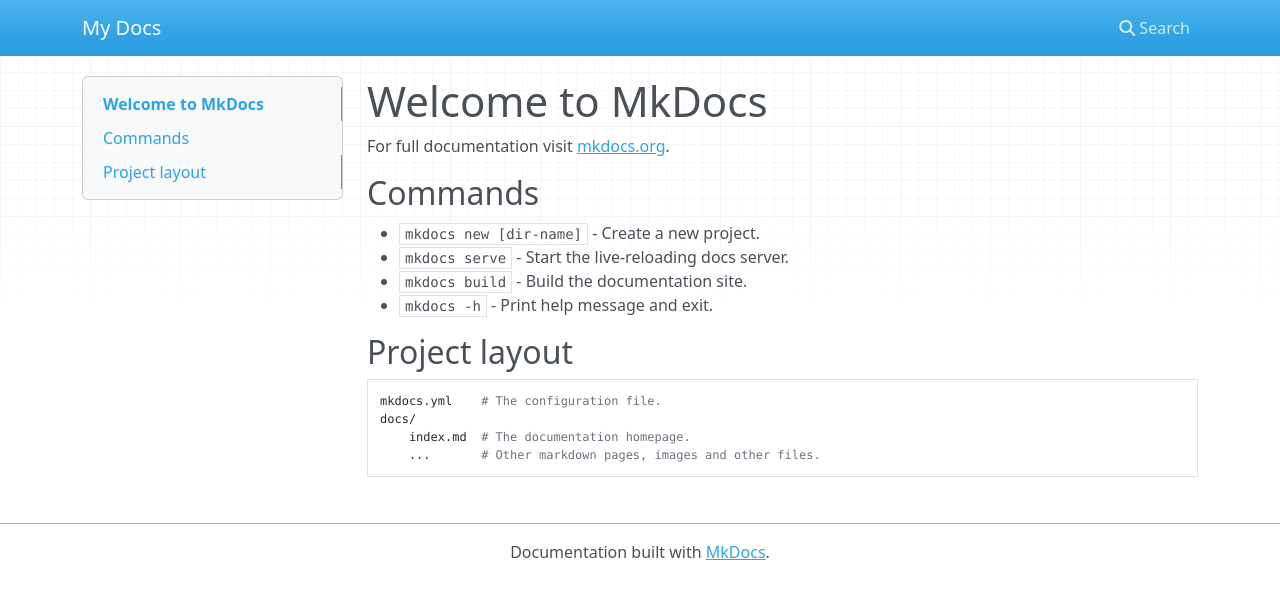
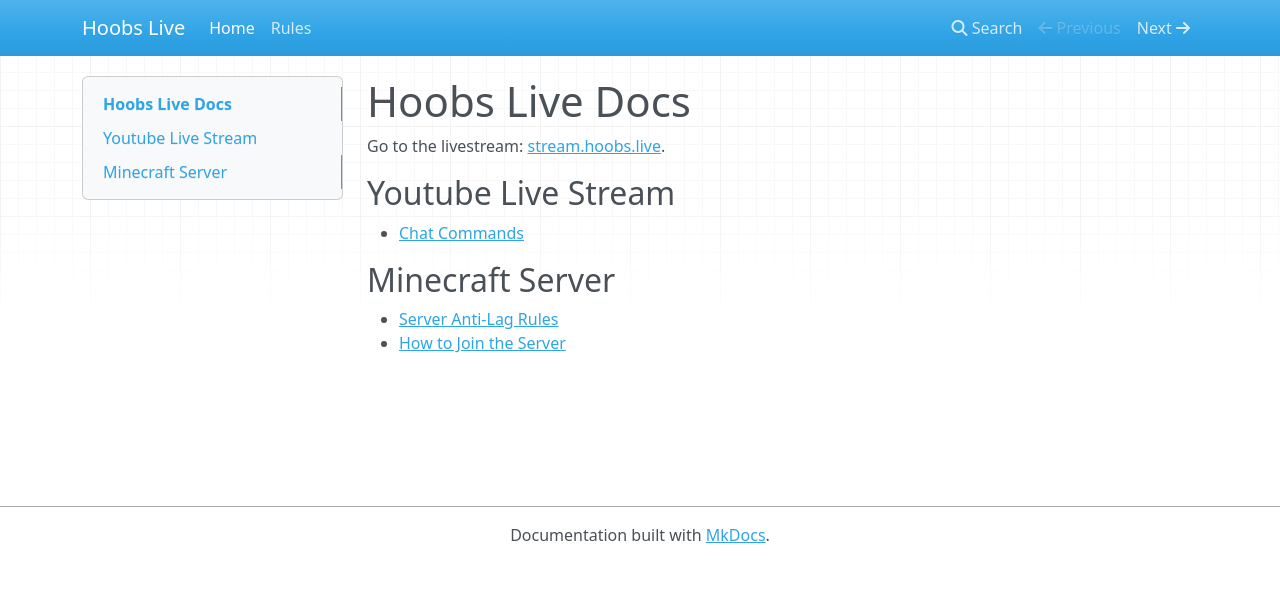
Before and after one commit to cunhar/hoobs-live-docs, an MkDocs documentation site: the page built from docs/index.md, in a window 1280 px wide. Shown: the top 599 px of the page. Built offline with MkDocs 1.6.1, drawn with Linux system fonts in a browser that asks for light colours; nearby versions of some CDN libraries.

Commit message:
Add lag rules, chat commands, and how to join

```diff
--- a/docs/index.md
+++ b/docs/index.md
@@ -1,17 +1,12 @@
-# Welcome to MkDocs
+# Hoobs Live Docs
 
-For full documentation visit [mkdocs.org](https://www.mkdocs.org).
+Go to the livestream: [stream.hoobs.live](https://stream.hoobs.live/).
 
-## Commands
 
-* `mkdocs new [dir-name]` - Create a new project.
-* `mkdocs serve` - Start the live-reloading docs server.
-* `mkdocs build` - Build the documentation site.
-* `mkdocs -h` - Print help message and exit.
+## Youtube Live Stream
+* [Chat Commands](../youtube/commands)
 
-## Project layout
 
-    mkdocs.yml    # The configuration file.
-    docs/
-        index.md  # The documentation homepage.
-        ...       # Other markdown pages, images and other files.
+## Minecraft Server
+* [Server Anti-Lag Rules](../rules/lag)
+* [How to Join the Server](../help/connecting)
--- a/mkdocs.yml
+++ b/mkdocs.yml
@@ -1 +1,4 @@
-site_name: My Docs
+site_name: Hoobs Live
+nav:
+    - Home: index.md
+    - Rules: rules/index.md
```
Also changed, not shown: docs/help/connecting.md (added, +7 -0 lines), docs/rules/index.md (added, +3 -0 lines), docs/rules/lag.md (added, +86 -0 lines), docs/youtube/commands.md (added, +8 -0 lines).
